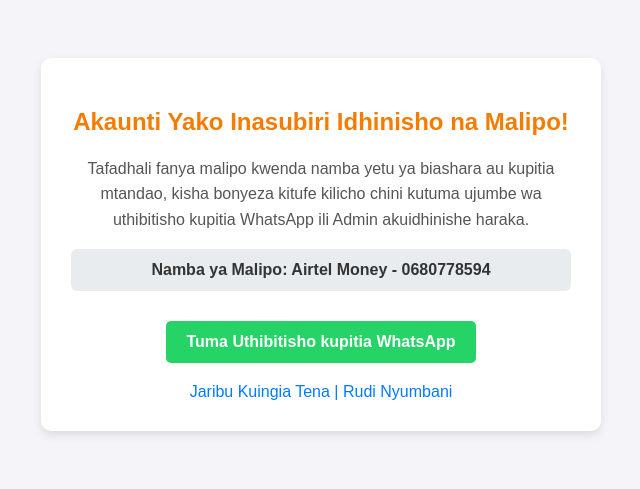
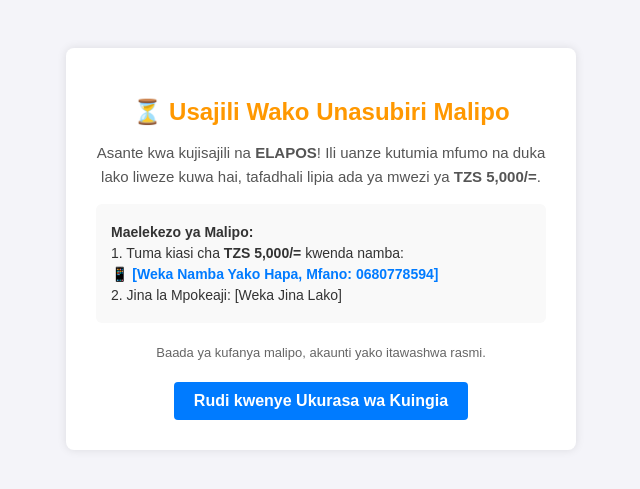
Before and after one commit to emanuelantony983-blip/elapos, a Flask app: page /pending in a window 1280 px wide. Shown: the top 489 px of the page, without its empty margins (319-959 px from the left). Run offline with Flask 3, Linux system fonts and the light colour scheme; some libraries are stand-ins or nearby versions.

Commit message:
Update pending_payment.html

```diff
--- a/templates/pending_payment.html
+++ b/templates/pending_payment.html
@@ -3,30 +3,29 @@
 <head>
     <meta charset="UTF-8">
     <meta name="viewport" content="width=device-width, initial-scale=1.0">
-    <title>Malipo Yanahitajika - ELAPOS</title>
-    <style>
-        body { font-family: Arial, sans-serif; background-color: #f4f4f9; text-align: center; padding: 50px 20px; }
-        .container { max-width: 500px; margin: auto; background: white; padding: 30px; border-radius: 10px; box-shadow: 0 4px 10px rgba(0,0,0,0.1); }
-        h2 { color: #f57c00; }
-        p { color: #555; line-height: 1.6; }
-        .pay-box { background: #e9ecef; padding: 12px; border-radius: 6px; font-weight: bold; margin: 15px 0; color: #333; }
-        .whatsapp-btn { display: inline-block; background-color: #25d366; color: white; padding: 12px 20px; text-decoration: none; border-radius: 5px; font-weight: bold; margin-top: 15px; }
-        .whatsapp-btn:hover { background-color: #128c7e; }
-        .link { display: block; margin-top: 20px; color: #007bff; text-decoration: none; }
-    </style>
+    <title>ELAPOS - Inasubiri Malipo</title>
 </head>
-<body>
-    <div class="container">
-        <h2>Akaunti Yako Inasubiri Idhinisho na Malipo!</h2>
-        <p>Tafadhali fanya malipo kwenda namba yetu ya biashara au kupitia mtandao, kisha bonyeza kitufe kilicho chini kutuma ujumbe wa uthibitisho kupitia WhatsApp ili Admin akuidhinishe haraka.</p>
+<body style="font-family: Arial, sans-serif; background-color: #f4f4f9; padding: 40px 20px;">
+    <div style="max-width: 450px; margin: 0 auto; background: white; padding: 30px; border-radius: 8px; box-shadow: 0 0 10px rgba(0,0,0,0.1); text-align: center;">
 
-        <div class="pay-box">
-            Namba ya Malipo: Airtel Money - 0680778594
+        <h2 style="color: #ff9800; margin-bottom: 15px;">⏳ Usajili Wako Unasubiri Malipo</h2>
+
+        <p style="color: #555; font-size: 15px; line-height: 1.6; margin-bottom: 15px;">
+            Asante kwa kujisajili na <strong>ELAPOS</strong>! Ili uanze kutumia mfumo na duka lako liweze kuwa hai, tafadhali lipia ada ya mwezi ya <strong>TZS 5,000/=</strong>.
+        </p>
+
+        <div style="background-color: #f9f9f9; padding: 15px; border-radius: 6px; margin-bottom: 20px; text-align: left; font-size: 14px; color: #333;">
+            <p style="margin: 5px 0;"><strong>Maelekezo ya Malipo:</strong></p>
+            <p style="margin: 5px 0;">1. Tuma kiasi cha <strong>TZS 5,000/=</strong> kwenda namba:</p>
+            <p style="margin: 5px 0; color: #007bff; font-weight: bold;">📱 [Weka Namba Yako Hapa, Mfano: 0680778594]</p>
+            <p style="margin: 5px 0;">2. Jina la Mpokeaji: [Weka Jina Lako]</p>
         </div>
 
-        <a class="whatsapp-btn" href="https://wa.me/255680778594?text=Habari%20Admin,%20nimefanya%20malipo%20ya%20ELAPOS,%20naomba%20kuidhinishiwa%20akaunti%20yangu." target="_blank">Tuma Uthibitisho kupitia WhatsApp</a>
+        <p style="color: #666; font-size: 13px; line-height: 1.5; margin-bottom: 20px;">
+            Baada ya kufanya malipo, akaunti yako itawashwa rasmi.
+        </p>
 
-    <a class="link" href="{{ url_for('logout') }}">Jaribu Kuingia Tena | Rudi Nyumbani</a>
+        <a href="/login" style="display: inline-block; background-color: #007bff; color: white; padding: 10px 20px; text-decoration: none; border-radius: 4px; font-weight: bold;">Rudi kwenye Ukurasa wa Kuingia</a>
     </div>
 </body>
 </html>
```
